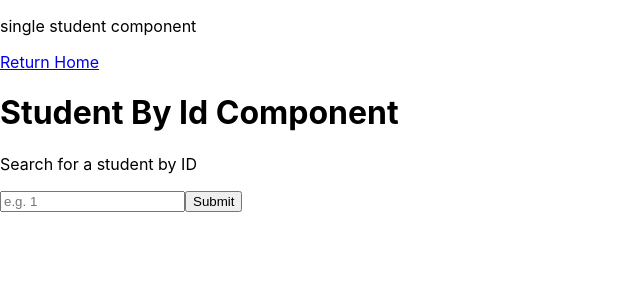
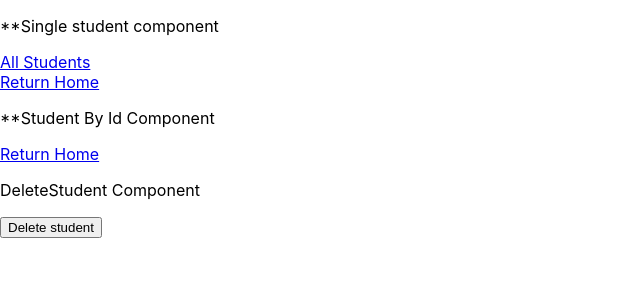
Before and after one commit to jahedev/student-manager, a React (Create React App) app: page /singleStudent/1 in a window 1280 px wide. Shown: the top 300 px of the page, without its empty margins (0-640 px from the left). Built offline with nearby package versions, Linux system fonts and the light colour scheme; no server answers.

Commit message:
delete student working. single student view working. all students view updated. unnecessary routes deleted from homepage and site routing.

```diff
--- a/src/App.js
+++ b/src/App.js
@@ -16,9 +16,9 @@ class App extends Component {
           <Switch>
             <Route exact path="/" component={Homepage} />
             <Route path="/allStudents" component={AllStudents} />
-            <Route path="/studentById" component={StudentById} />
+            {/* <Route path="/studentById" component={StudentById} /> not needed, delete later */}
             <Route path="/allCampuses" component={AllCampuses} />
-            <Route path="/deleteStudent" component={DeleteStudent} />
+            {/* <Route path="/deleteStudent" component={DeleteStudent} /> not needed, delete later */}
             <Route path="/singleStudent/:id" component={SingleStudent} />
           </Switch>
         </Router>
--- a/src/components/AllStudents.js
+++ b/src/components/AllStudents.js
@@ -29,7 +29,7 @@ class AllStudents extends Component {
         <h1>All Students Component</h1>
 
         {/* arrow function below resloves "props" being underfined in fetchAllStudents, before: this.fetchAllStudents */}
-        <button onClick={() => this.fetchAllStudents()}>All Students</button>
+        {/* BUTTON NOT NEEDED <button onClick={() => this.fetchAllStudents()}>All Students</button> */}
 
         {this.props.students !== undefined ? (
           this.props.students.map((student, index) => (
--- a/src/components/DeleteStudent.js
+++ b/src/components/DeleteStudent.js
@@ -6,9 +6,16 @@ import { deleteStudent } from "../redux/reducers"
 import { Link } from "react-router-dom"
 
 class DeleteStudent extends Component {
-  state = {
-    deleteStudentId: this.props.student.id,
-  }
+  // state = {
+  //   deleteStudentId: this.props.student.id,
+  // }
+
+  // componentDidMount = () => {
+  //   console.log("comp did mount ran for DeleteStudent")
+  //   this.setState({
+  //     deleteStudentId: this.props.student.id,
+  //   })
+  // }
 
   handleSubmit = async () => {
     if (this.props.student === undefined || this.props.student === "") {
@@ -16,7 +23,7 @@ class DeleteStudent extends Component {
       return
     }
     console.log("student to be deleted with id:", this.props.student.id)
-    await this.props.deleteStudent(this.state.deleteStudentId)
+    await this.props.deleteStudent(this.props.student.id)
   }
 
   render() {
--- a/src/components/Homepage.js
+++ b/src/components/Homepage.js
@@ -12,11 +12,12 @@ class Homepage extends Component {
         <div>
           <Link to="/allStudents">All Students</Link>
           <br />
-          <Link to="/studentById">Student By Id</Link>
-          <br />
+          {/* NOT NEEDED <Link to="/studentById">Student By Id</Link>
+          <br /> */}
           <Link to="/allCampuses">All Campuses</Link>
           <br />
-          <Link to="/deleteStudent">Delete Student Component</Link>
+          {/* NOT NEEDED <Link to="/deleteStudent">Delete Student Component</Link>
+          <br/> */}
         </div>
       </div>
     )
--- a/src/components/SingleStudent.js
+++ b/src/components/SingleStudent.js
@@ -1,15 +1,21 @@
 import React, { Component } from "react"
 
 import { connect } from "react-redux"
+
+import { Link } from "react-router-dom"
+
 import StudentById from "./StudentById"
+import DeleteStudent from "./DeleteStudent"
 
 class SingleStudent extends Component {
   render() {
     console.log("url param id:", this.props.match.params.id)
     return (
       <div>
-        <p>single student component</p>
+        <p>**Single student component</p>
+        <Link to="/allStudents">All Students</Link>
         <StudentById studentId={this.props.match.params.id} />
+        <DeleteStudent />
       </div>
     )
   }
--- a/src/components/Student.js
+++ b/src/components/Student.js
@@ -1,5 +1,7 @@
 import axios from "axios"
 import React, { Component } from "react"
+
+import { Link } from "react-router-dom"
 
 class Student extends Component {
   constructor(props) {
@@ -11,8 +13,7 @@ class Student extends Component {
     console.log(id, ":", studentname)
     return (
       <div>
-        {/* <DeleteStudent /> */}
-        <p>Name: {studentname}</p>
+        <Link to={`/singleStudent/${id}`}>Name: {studentname}</Link>
         <p>Email: {email}</p>
         <p>Image: {image}</p>
         <p>GPA: {gpa}</p>
--- a/src/components/StudentById.js
+++ b/src/components/StudentById.js
@@ -20,28 +20,29 @@ class StudentById extends Component {
     }
   }
 
-  handleChange = (e) => {
-    this.setState({
-      [e.target.name]: e.target.value,
-    })
+  // FORM FUNCTIONS NOT NEEDED
+  // handleChange = (e) => {
+  //   this.setState({
+  //     [e.target.name]: e.target.value,
+  //   })
 
-    setTimeout(() => {
-      console.log(this.state.studentId)
-    }, 100)
-  }
+  //   setTimeout(() => {
+  //     console.log(this.state.studentId)
+  //   }, 100)
+  // }
 
-  submitForm = async (e) => {
-    e.preventDefault()
-    await this.fetchStudentById(this.state.studentId)
-  }
+  // submitForm = async (e) => {
+  //   e.preventDefault()
+  //   await this.fetchStudentById(this.state.studentId)
+  // }
 
-  fetchStudentById = async (studentId) => {
-    await this.props.getStudentById(studentId)
+  // fetchStudentById = async (studentId) => {
+  //   await this.props.getStudentById(studentId)
 
-    setTimeout(() => {
-      console.log(this.props.student)
-    }, 100)
-  }
+  //   setTimeout(() => {
+  //     console.log(this.props.student)
+  //   }, 100)
+  // }
 
   render() {
     console.log(
@@ -53,10 +54,10 @@ class StudentById extends Component {
         <Link to="/">Return Home</Link>
         <br />
 
-        <h1>Student By Id Component</h1>
-        <p>Search for a student by ID</p>
+        <p>**Student By Id Component</p>
 
-        <form onSubmit={(e) => this.submitForm(e)}>
+        {/* <p>Search for a student by ID</p> */}
+        {/* FORM NOT NEEDED <form onSubmit={(e) => this.submitForm(e)}>
           <label>
             <input
               type="number"
@@ -67,7 +68,7 @@ class StudentById extends Component {
           </label>
 
           <input type="submit" value="Submit" />
-        </form>
+        </form> */}
 
         {this.props.student !== undefined && this.props.student != "" ? (
           <Student
--- a/src/redux/reducers/index.js
+++ b/src/redux/reducers/index.js
@@ -87,9 +87,8 @@ const deletedStudent = (data) => {
 export const deleteStudent = (deleteStudentId) => {
   return (dispatch) => {
     try {
-      console.log("before axios.delete call")
+      console.log("before axios.delete call, studentId:", deleteStudentId)
       axios.delete(`http://localhost:8080/api/students/${deleteStudentId}`)
-      console.log("deleteStudent axios response:")
       dispatch(deletedStudent())
     } catch (error) {
       console.error(error)
```
Also changed, not shown: 1 other file (tests, documents, lock files or other folders).
